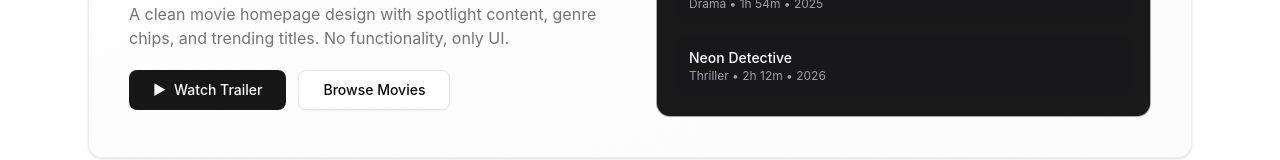
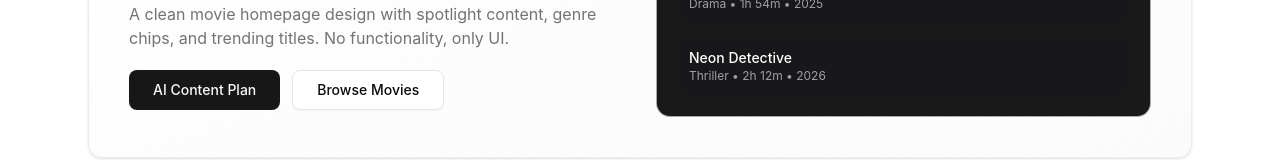
Before and after one commit to shifu5142/SV-Test, a React (Vite) app: page / in a window 1280 px wide. Shown: the part 258-418 px from the top of the page. Built offline with nearby package versions, Linux system fonts and the light colour scheme.

Commit message:
added fix link

```diff
--- a/src/components/ui/home.tsx
+++ b/src/components/ui/home.tsx
@@ -28,9 +28,8 @@ function Home() {
                 chips, and trending titles. No functionality, only UI.
               </p>
               <div className="flex flex-wrap gap-3">
-                <Button size="lg">
-                  <span aria-hidden="true">▶</span>
-                  Watch Trailer
+                <Button asChild size="lg">
+                  <Link to="/generate">AI Content Plan</Link>
                 </Button>
                 <Button asChild size="lg" variant="outline">
                   <Link to="/all-movies">Browse Movies</Link>
```
